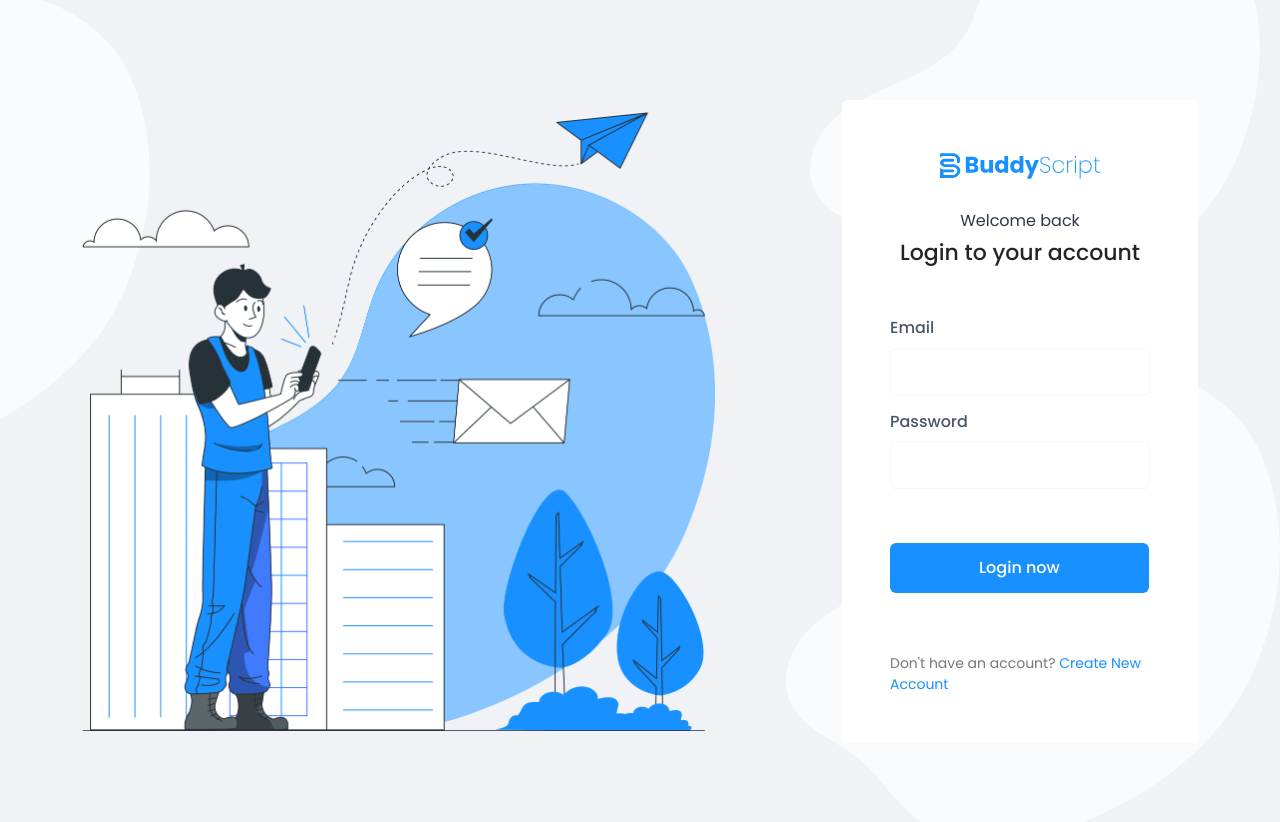
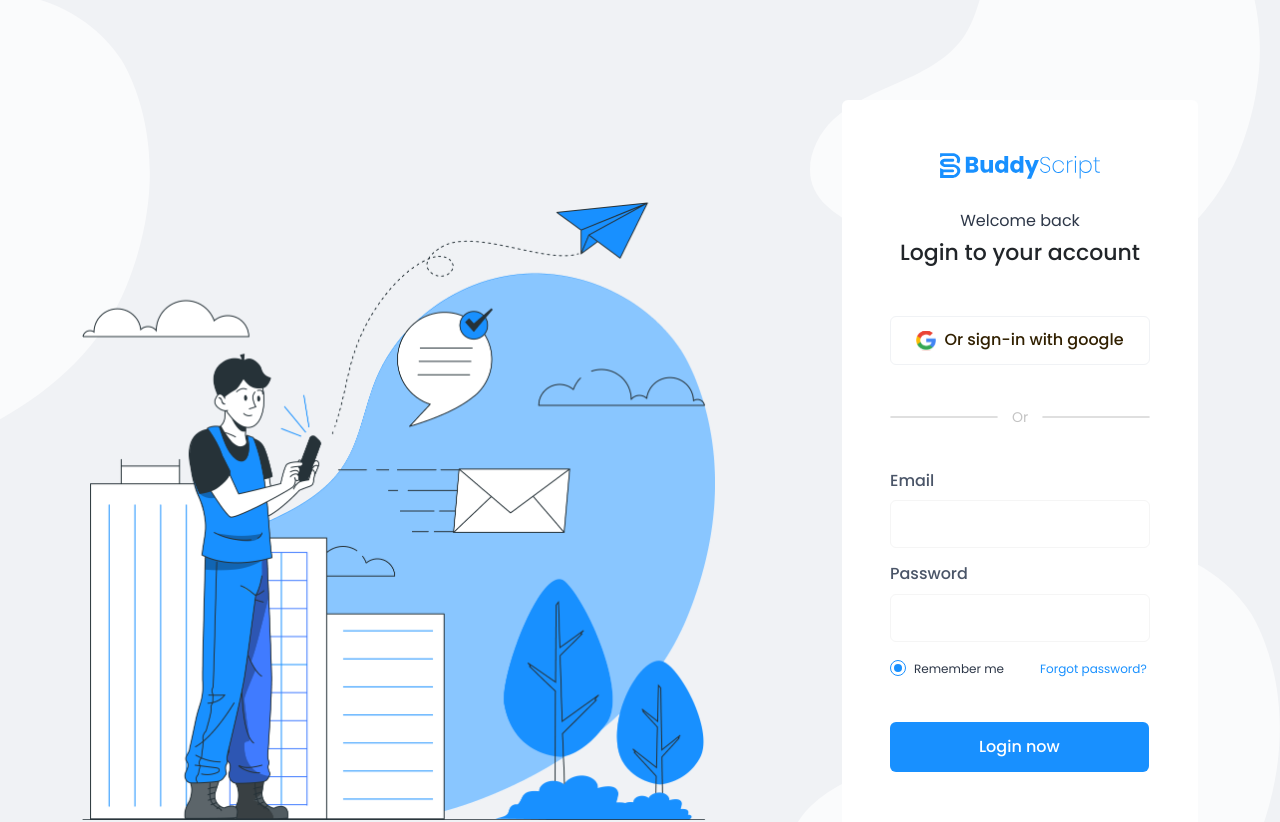
Before and after one commit to AnwarHossainSR/assesments, a React (Vite) app in the folder client/: page /login in a window 1280 px wide. Shown: the top 822 px of the page. Built offline with nearby package versions, Linux system fonts and the light colour scheme; no server answers.

Commit message:
fix: match auth template layout

```diff
--- a/client/src/pages/LoginPage.tsx
+++ b/client/src/pages/LoginPage.tsx
@@ -21,9 +21,9 @@
 
   return (
     <section className="_social_login_wrapper _layout_main_wrapper">
-      <div className="_shape_one"><img src="/assets/images/shape1.svg" alt="" className="_shape_img" /></div>
-      <div className="_shape_two"><img src="/assets/images/shape2.svg" alt="" className="_shape_img" /></div>
-      <div className="_shape_three"><img src="/assets/images/shape3.svg" alt="" className="_shape_img" /></div>
+      <div className="_shape_one"><img src="/assets/images/shape1.svg" alt="" className="_shape_img" /><img src="/assets/images/dark_shape.svg" alt="" className="_dark_shape" /></div>
+      <div className="_shape_two"><img src="/assets/images/shape2.svg" alt="" className="_shape_img" /><img src="/assets/images/dark_shape1.svg" alt="" className="_dark_shape _dark_shape_opacity" /></div>
+      <div className="_shape_three"><img src="/assets/images/shape3.svg" alt="" className="_shape_img" /><img src="/assets/images/dark_shape2.svg" alt="" className="_dark_shape _dark_shape_opacity" /></div>
       <div className="_social_login_wrap">
         <div className="container">
           <div className="row align-items-center">
@@ -37,6 +37,10 @@
                 <div className="_social_login_left_logo _mar_b28"><img src="/assets/images/logo.svg" alt="BuddyScript" className="_left_logo" /></div>
                 <p className="_social_login_content_para _mar_b8">Welcome back</p>
                 <h4 className="_social_login_content_title _titl4 _mar_b50">Login to your account</h4>
+                <button type="button" className="_social_login_content_btn _mar_b40">
+                  <img src="/assets/images/google.svg" alt="" className="_google_img" /> <span>Or sign-in with google</span>
+                </button>
+                <div className="_social_login_content_bottom_txt _mar_b40"><span>Or</span></div>
                 <form className="_social_login_form" onSubmit={onSubmit}>
                   {error && <p role="alert" className="_mar_b14" style={{ color: '#d00' }}>{error}</p>}
                   <div className="row">
@@ -50,6 +54,19 @@
                       <div className="_social_login_form_input _mar_b14">
                         <label htmlFor="password" className="_social_login_label _mar_b8">Password</label>
                         <input id="password" type="password" className="form-control _social_login_input" value={password} onChange={(e) => setPassword(e.target.value)} required />
+                      </div>
+                    </div>
+                  </div>
+                  <div className="row">
+                    <div className="col-lg-6 col-xl-6 col-md-6 col-sm-12">
+                      <div className="form-check _social_login_form_check">
+                        <input className="form-check-input _social_login_form_check_input" type="radio" name="rememberMe" id="rememberMe" defaultChecked readOnly />
+                        <label className="form-check-label _social_login_form_check_label" htmlFor="rememberMe">Remember me</label>
+                      </div>
+                    </div>
+                    <div className="col-lg-6 col-xl-6 col-md-6 col-sm-12">
+                      <div className="_social_login_form_left">
+                        <p className="_social_login_form_left_para">Forgot password?</p>
                       </div>
                     </div>
                   </div>
--- a/client/src/pages/RegisterPage.tsx
+++ b/client/src/pages/RegisterPage.tsx
@@ -24,15 +24,16 @@
 
   return (
     <section className="_social_registration_wrapper _layout_main_wrapper">
-      <div className="_shape_one"><img src="/assets/images/shape1.svg" alt="" className="_shape_img" /></div>
-      <div className="_shape_two"><img src="/assets/images/shape2.svg" alt="" className="_shape_img" /></div>
-      <div className="_shape_three"><img src="/assets/images/shape3.svg" alt="" className="_shape_img" /></div>
+      <div className="_shape_one"><img src="/assets/images/shape1.svg" alt="" className="_shape_img" /><img src="/assets/images/dark_shape.svg" alt="" className="_dark_shape" /></div>
+      <div className="_shape_two"><img src="/assets/images/shape2.svg" alt="" className="_shape_img" /><img src="/assets/images/dark_shape1.svg" alt="" className="_dark_shape _dark_shape_opacity" /></div>
+      <div className="_shape_three"><img src="/assets/images/shape3.svg" alt="" className="_shape_img" /><img src="/assets/images/dark_shape2.svg" alt="" className="_dark_shape _dark_shape_opacity" /></div>
       <div className="_social_registration_wrap">
         <div className="container">
           <div className="row align-items-center">
             <div className="col-xl-8 col-lg-8 col-md-12 col-sm-12">
               <div className="_social_registration_right">
                 <div className="_social_registration_right_image"><img src="/assets/images/registration.png" alt="Register" /></div>
+                <div className="_social_registration_right_image_dark"><img src="/assets/images/registration1.png" alt="Register" /></div>
               </div>
             </div>
             <div className="col-xl-4 col-lg-4 col-md-12 col-sm-12">
@@ -40,6 +41,10 @@
                 <div className="_social_registration_right_logo _mar_b28"><img src="/assets/images/logo.svg" alt="BuddyScript" className="_right_logo" /></div>
                 <p className="_social_registration_content_para _mar_b8">Get Started Now</p>
                 <h4 className="_social_registration_content_title _titl4 _mar_b50">Registration</h4>
+                <button type="button" className="_social_registration_content_btn _mar_b40">
+                  <img src="/assets/images/google.svg" alt="" className="_google_img" /> <span>Register with google</span>
+                </button>
+                <div className="_social_registration_content_bottom_txt _mar_b40"><span>Or</span></div>
                 <form className="_social_registration_form" onSubmit={onSubmit}>
                   {error && <p role="alert" className="_mar_b14" style={{ color: '#d00' }}>{error}</p>}
                   <div className="row">
@@ -65,6 +70,14 @@
                     </div></div>
                   </div>
                   <div className="row">
+                    <div className="col-lg-12 col-xl-12 col-md-12 col-sm-12">
+                      <div className="form-check _social_registration_form_check">
+                        <input className="form-check-input _social_registration_form_check_input" type="radio" name="terms" id="terms" defaultChecked readOnly />
+                        <label className="form-check-label _social_registration_form_check_label" htmlFor="terms">I agree to terms & conditions</label>
+                      </div>
+                    </div>
+                  </div>
+                  <div className="row">
                     <div className="col-12"><div className="_social_registration_form_btn _mar_t40 _mar_b60">
                       <button type="submit" disabled={submitting} className="_social_registration_form_btn_link _btn1">{submitting ? 'Creating...' : 'Register'}</button>
                     </div></div>
```
